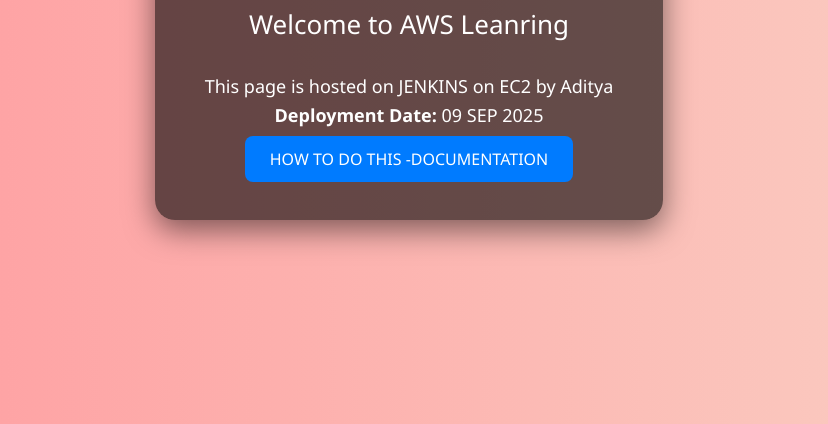
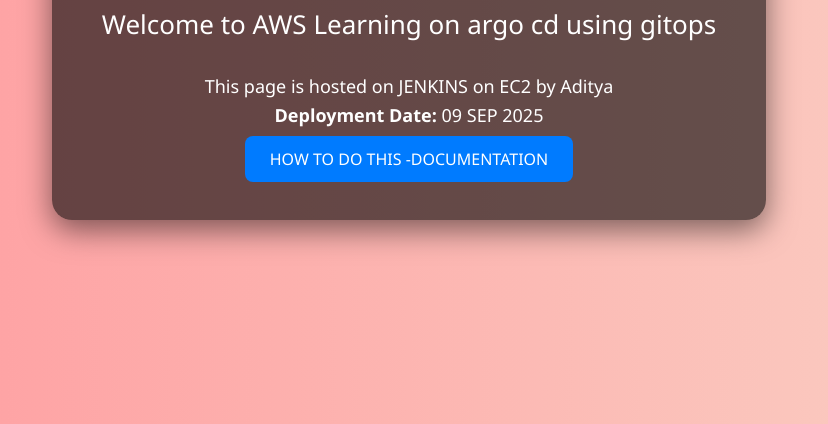
Before and after one commit to ARP-Proworks07/argocd-demo-k8s, a plain HTML site: page manifests/site/index.html in a window 1280 px wide. Shown: the part 376-800 px from the top of the page, without its empty margins (231-1059 px from the left). Drawn offline with Linux system fonts and the light colour scheme.

Commit message:
Update welcome message in index.html

```diff
--- a/manifests/site/index.html
+++ b/manifests/site/index.html
@@ -64,7 +64,7 @@
 <body>
   <div class="container">
     <h1>ARGO CD Test</h1>
-    <h2>Welcome to AWS Leanring </h2>
+    <h2>Welcome to AWS Learning on argo cd using gitops </h2>
     <p>This page is hosted on JENKINS on EC2 by Aditya<br>
     <strong>Deployment Date:</strong> 09 SEP 2025</p>
     <a href="https://docs.google.com/document/d/1F7KPF8uiLhf9kvfuBSatenUG2FF4jWvfp4UICk0Ig_Y/edit?tab=t.0" class="button" target="_blank">HOW TO DO THIS -DOCUMENTATION</a>
```
